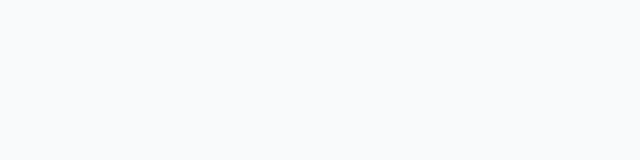
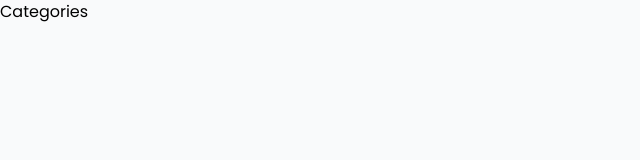
Before and after one commit to nishatjahan62/pick-pack-frontend, a Next.js app: page /categories in a window 1280 px wide. Shown: the top 160 px of the page, without its empty margins (0-640 px from the left). Built offline with nearby package versions, Linux system fonts and the light colour scheme; sample sign-in values are in the browser's storage.

Commit message:
changed export syntax

```diff
--- a/app/(dashboard)/categories/page.js
+++ b/app/(dashboard)/categories/page.js
@@ -1,9 +1,7 @@
-import React from 'react'
-
 export default function Categories() {
   return (
     <div>
-
+      <h1>Categories</h1>
     </div>
-  )
+  );
 }
--- a/app/(dashboard)/dashboard/page.js
+++ b/app/(dashboard)/dashboard/page.js
@@ -1,9 +1,7 @@
-import React from 'react'
-
 export default function Dashboard() {
   return (
     <div>
-
+      <h1>Dashboard</h1>
     </div>
-  )
+  );
 }
--- a/app/(dashboard)/orders/page.js
+++ b/app/(dashboard)/orders/page.js
@@ -1,9 +1,7 @@
-import React from 'react'
-
 export default function Orders() {
   return (
     <div>
-
+      <h1>Orders</h1>
     </div>
-  )
+  );
 }
--- a/app/(dashboard)/restock/page.js
+++ b/app/(dashboard)/restock/page.js
@@ -1,9 +1,7 @@
-import React from 'react'
-
 export default function Restock() {
   return (
     <div>
-
+      <h1>Restock</h1>
     </div>
-  )
+  );
 }
```
